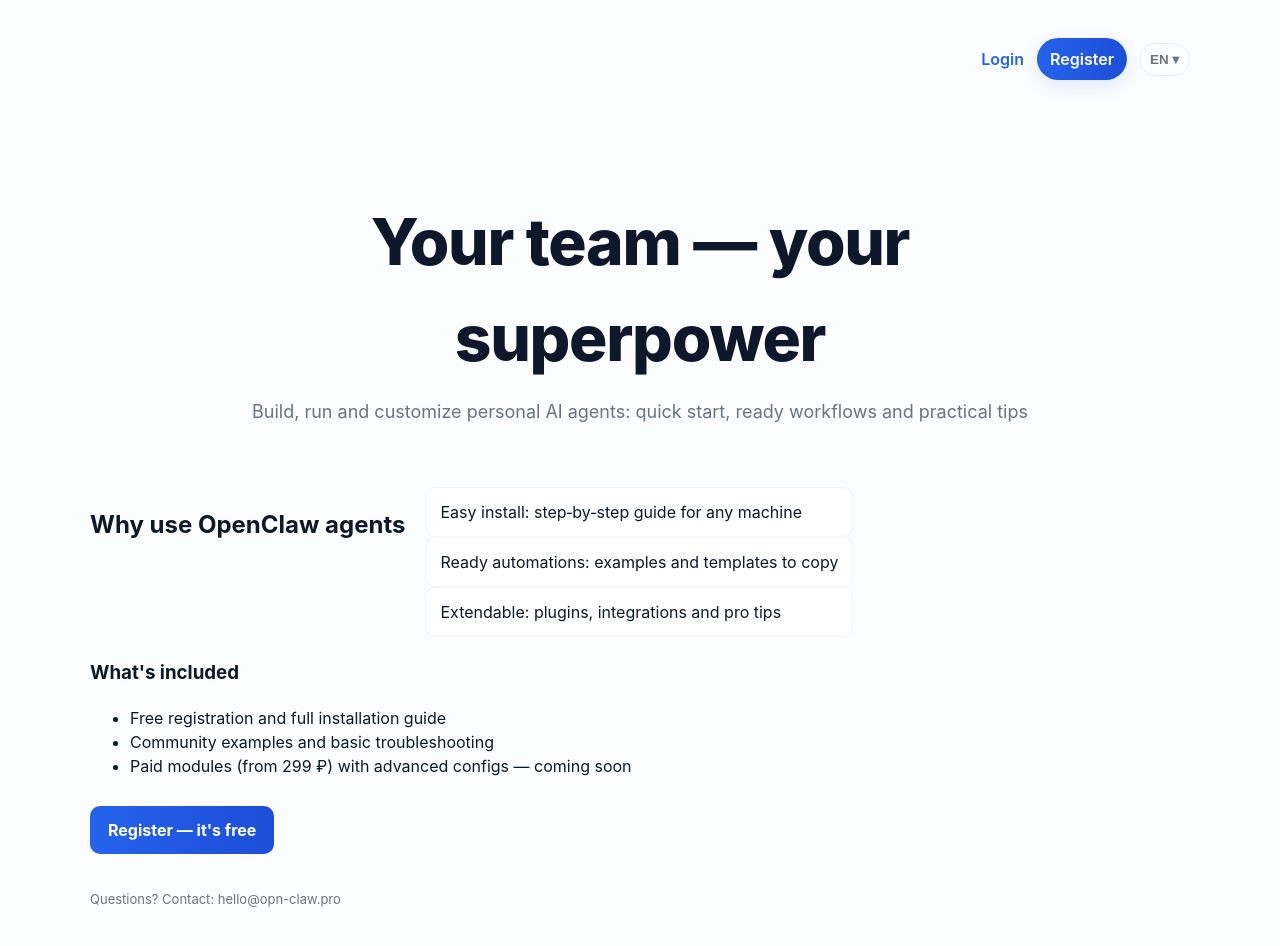
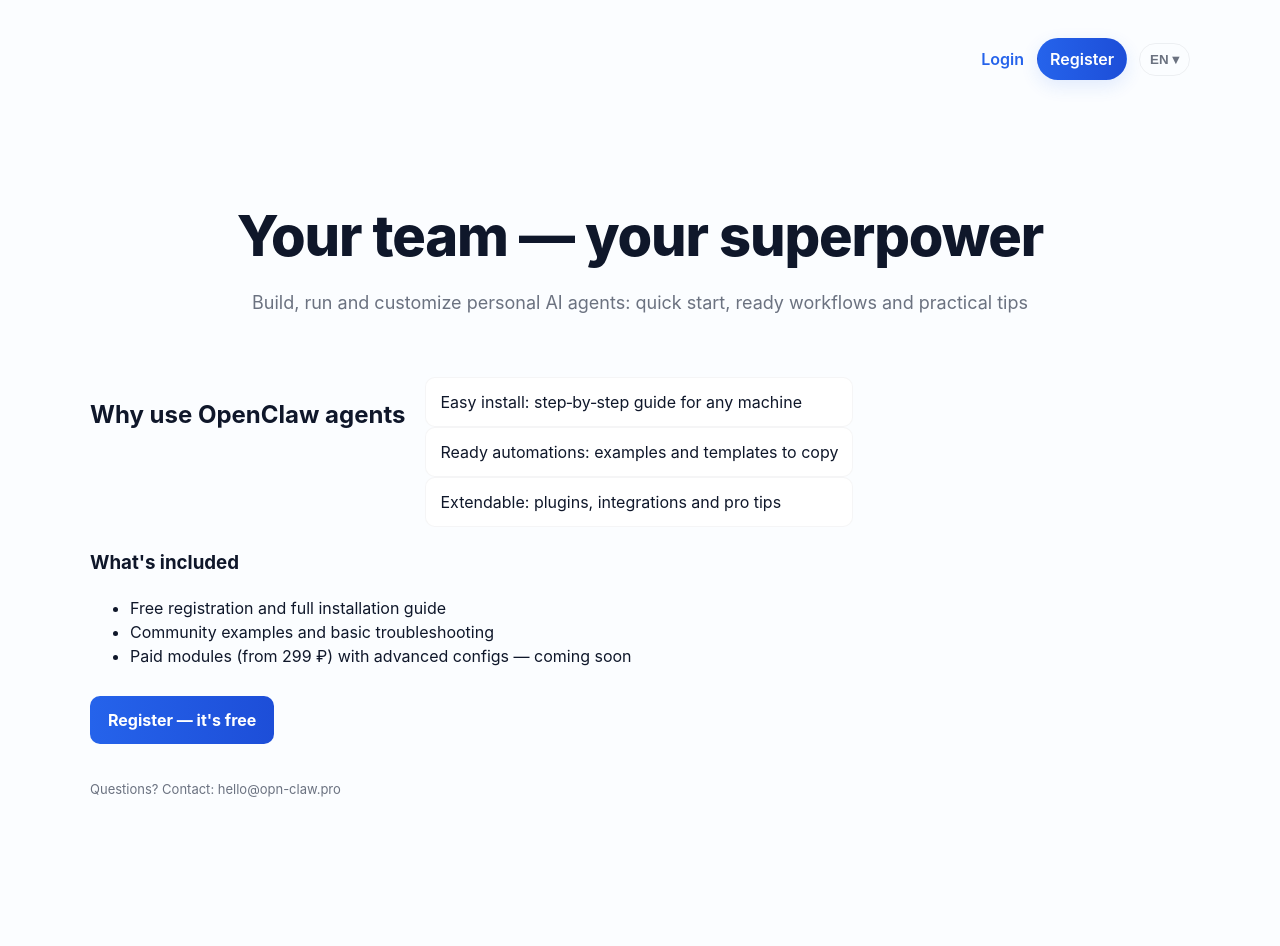
Before and after one commit to novaaurelis/nova-ai-agents-site-backup, a Next.js app: page /en in a window 1280 px wide. Shown: the top 946 px of the page. After the commit the page ends 859 px from the top, so only its background shows below. Built offline with nearby package versions, Linux system fonts and the light colour scheme.

Commit message:
style: force hero title to single-line and match subtitle width

```diff
--- a/styles/globals.css
+++ b/styles/globals.css
@@ -39,9 +39,14 @@ body{
 /* Hero / page content */
 main.container{background:transparent;padding-top:36px;padding-bottom:60px}
 .hero{display:flex;justify-content:center;padding:40px 0}
-.hero-inner{text-align:center;max-width:820px}
-.hero-title{font-size:clamp(36px,6vw,64px);margin:0 0 12px;font-weight:800;letter-spacing:-0.02em}
-.hero-sub{color:var(--muted);font-size:18px;margin:0 auto;max-width:72ch}
+/* make inner inline-block so its width matches the title's width */
+.hero-inner{display:inline-block;text-align:center}
+
+/* title: single-line, responsive size */
+.hero-title{font-size:clamp(22px,5vw,56px);margin:0 0 12px;font-weight:800;letter-spacing:-0.02em;white-space:nowrap}
+
+/* subtitle constrained to hero-inner width (wraps to fit title width) */
+.hero-sub{color:var(--muted);font-size:clamp(14px,1.6vw,18px);margin:0 auto;display:block;width:100%;max-width:100%;line-height:1.4}
 
 /* keep earlier styles for features */
 .features{display:flex;gap:20px;flex-wrap:wrap;margin-top:22px}
```
